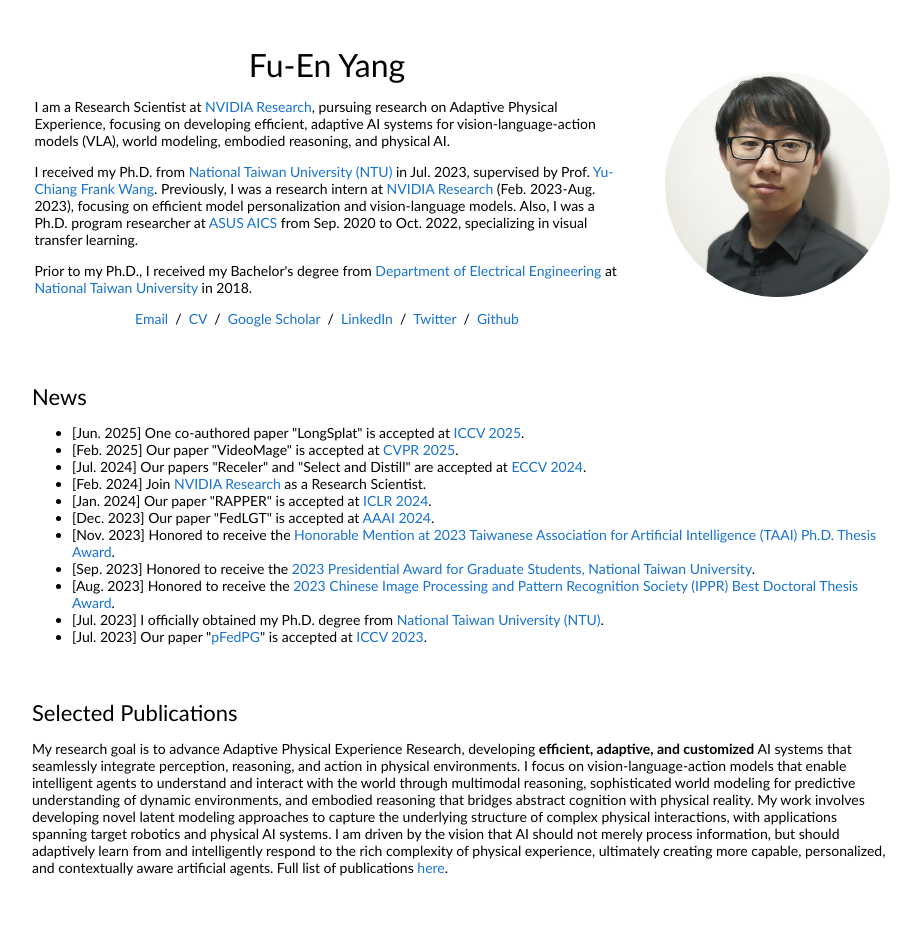
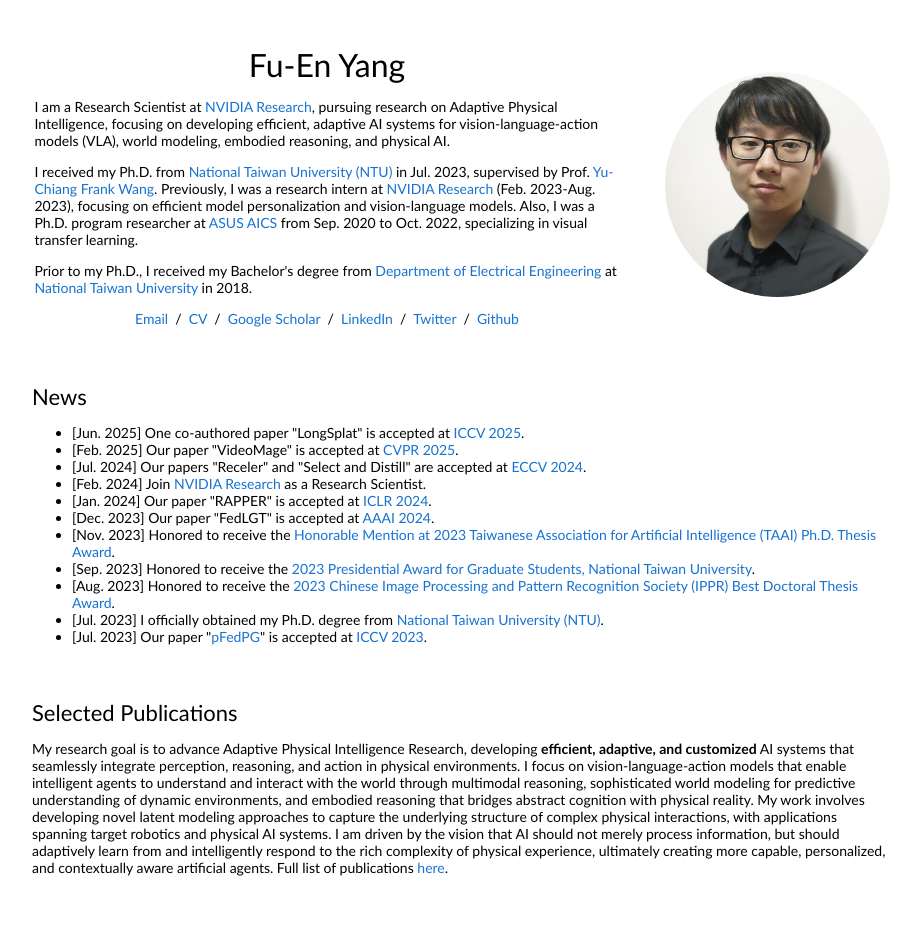
Before and after one commit to FuEnYang1127/FuEnYang1127.github.io, a plain HTML site: page index.html in a window 1280 px wide. Shown: the top 928 px of the page, without its empty margins (178-1099 px from the left). Drawn offline with Linux system fonts and the light colour scheme.

Commit message:
research

```diff
--- a/index.html
+++ b/index.html
@@ -22,7 +22,7 @@
               </p>
               <!-- <p>I am an incoming Research Scientist at <a href="https://www.nvidia.com/en-us/research/" target="_blank">NVIDIA Research</a> (Feb. 2024). I received Ph.D. from <a href="https://www.ntu.edu.tw/english/index.html" target="_blank">National Taiwan University (NTU)</a> in 2023, under the supervision of Prof. <a href="http://vllab.ee.ntu.edu.tw/ycwang.html" target="_blank">Yu-Chiang Frank Wang</a> for the work on "visual understanding with knowledge transfer".
               </p> -->
-              <p>I am a Research Scientist at <a href="https://www.nvidia.com/en-us/research/" target="_blank">NVIDIA Research</a>, pursuing research on Adaptive Physical Experience, focusing on developing efficient, adaptive AI systems for vision-language-action models (VLA), world modeling, embodied reasoning, and physical AI.
+              <p>I am a Research Scientist at <a href="https://www.nvidia.com/en-us/research/" target="_blank">NVIDIA Research</a>, pursuing research on Adaptive Physical Intelligence, focusing on developing efficient, adaptive AI systems for vision-language-action models (VLA), world modeling, embodied reasoning, and physical AI.
               </p>
               <p>I received my Ph.D. from <a href="https://www.ntu.edu.tw/english/index.html" target="_blank">National Taiwan University (NTU)</a> in Jul. 2023, supervised by Prof. <a href="http://vllab.ee.ntu.edu.tw/ycwang.html" target="_blank">Yu-Chiang Frank Wang</a>. Previously, I was a research intern at <a href="https://www.nvidia.com/en-us/research/" target="_blank">NVIDIA Research</a> (Feb. 2023-Aug. 2023), focusing on efficient model personalization and vision-language models. Also, I was a Ph.D. program researcher at <a href="https://aics.asus.com/ai-research-en/" target="_blank">ASUS AICS</a> from Sep. 2020 to Oct. 2022, specializing in visual transfer learning.
               </p>
@@ -78,7 +78,7 @@
             <td style="padding:20px;width:100%;vertical-align:middle">
               <heading>Selected Publications</heading>
               <p>
-                My research goal is to advance Adaptive Physical Experience Research, developing <strong>efficient, adaptive, and customized</strong> AI systems that seamlessly integrate perception, reasoning, and action in physical environments. I focus on vision-language-action models that enable intelligent agents to understand and interact with the world through multimodal reasoning, sophisticated world modeling for predictive understanding of dynamic environments, and embodied reasoning that bridges abstract cognition with physical reality. My work involves developing novel latent modeling approaches to capture the underlying structure of complex physical interactions, with applications spanning target robotics and physical AI systems. I am driven by the vision that AI should not merely process information, but should adaptively learn from and intelligently respond to the rich complexity of physical experience, ultimately creating more capable, personalized, and contextually aware artificial agents. Full list of publications <a href="https://scholar.google.com.tw/citations?user=k6Iz9VoAAAAJ&hl=zh-TW" target="_blank">here</a>.
+                My research goal is to advance Adaptive Physical Intelligence Research, developing <strong>efficient, adaptive, and customized</strong> AI systems that seamlessly integrate perception, reasoning, and action in physical environments. I focus on vision-language-action models that enable intelligent agents to understand and interact with the world through multimodal reasoning, sophisticated world modeling for predictive understanding of dynamic environments, and embodied reasoning that bridges abstract cognition with physical reality. My work involves developing novel latent modeling approaches to capture the underlying structure of complex physical interactions, with applications spanning target robotics and physical AI systems. I am driven by the vision that AI should not merely process information, but should adaptively learn from and intelligently respond to the rich complexity of physical experience, ultimately creating more capable, personalized, and contextually aware artificial agents. Full list of publications <a href="https://scholar.google.com.tw/citations?user=k6Iz9VoAAAAJ&hl=zh-TW" target="_blank">here</a>.
                 <!-- I'm interested in computer vision, deep learning, representation learning, domain adaptation/generalization, few-shot learning, zero-shot learning, and self-supervised learning, and multimodal learning for vision tasks.  -->
               </p>
             </td>
```
